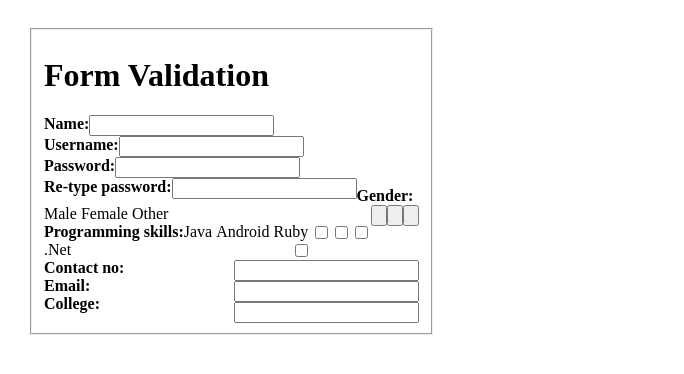
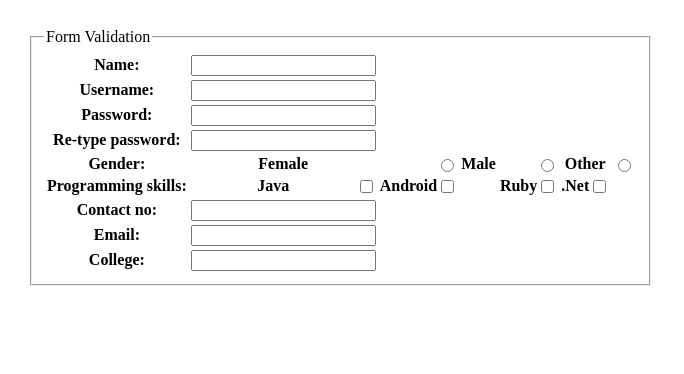
Before and after one commit to abikko/siteforpractices, a plain HTML site: page index.html in a window 1280 px wide. Shown: the whole page, without its empty margins (0-684 px from the left). Drawn offline with Linux system fonts and the light colour scheme.

Commit message:
Added the form and tables

```diff
--- a/index.html
+++ b/index.html
@@ -29,23 +29,54 @@
 <div>
     <form>
         <fieldset>
-            <h1>Form Validation</h1>
-            <b>Name: <input type="text"></b><br>
-            <b>Username: <input type="text"></b><br>
-            <b>Password: <input type="text"></b><br>
-            <b>Re-type password: <input type="text"></b><br>
-            <b>Gender:</b>
-            <input type="button"><a>Male</a>
-            <input type="button"><a>Female</a>
-            <input type="button"><a>Other</a><br>
-            <b>Programming skills:</b>
-            <input type="checkbox"><a>Java</a>
-            <input type="checkbox"><a>Android</a>
-            <input type="checkbox"><a>Ruby</a>
-            <input type="checkbox"><a>.Net</a><br>
-            <b>Contact no:</b><input type="text"><br>
-            <b>Email:</b><input type="text"><br>
-            <b>College:</b><input type="text"><br>
+            <legend>Form Validation</legend>
+            <table>
+                <tr>
+                    <th>Name:</th>
+                    <th><input type="text"></th>
+                </tr>
+                <tr>
+                    <th>Username:</th>
+                    <th><input type="text"></th>
+                </tr>
+                </tr>
+                <tr>
+                    <th>Password:</th>
+                    <th><input type="text"></th>
+                </tr>
+                </tr>
+                <tr>
+                    <th>Re-type password:</th>
+                    <th><input type="text"></th>
+                </tr>
+                </tr>
+                <tr>
+                    <th>Gender:</th>
+                    <th>Female<th><input type="radio"></th></th>
+                    <th>Male<th><input type="radio"></th></th>
+                    <th>Other<th><input type="radio"></th></th>
+                </tr>
+                </tr>
+                <tr>
+                    <th>Programming skills:</th>
+                    <th><input type="checkbox">Java</th><th><input type="checkbox">Android</th><th><th><input type="checkbox">Ruby</th><th><input type="checkbox">.Net</th></th>
+                </tr>
+                </tr>
+                <tr>
+                    <th>Contact no:</th>
+                    <th><input type="text"></th>
+                </tr>
+                </tr>
+                <tr>
+                    <th>Email:</th>
+                    <th><input type="text"></th>
+                </tr>
+                </tr>
+                <tr>
+                    <th>College:</th>
+                    <th><input type="text"></th>
+                </tr>
+            </table>
         </fieldset>
     </form>
 </div>
```
